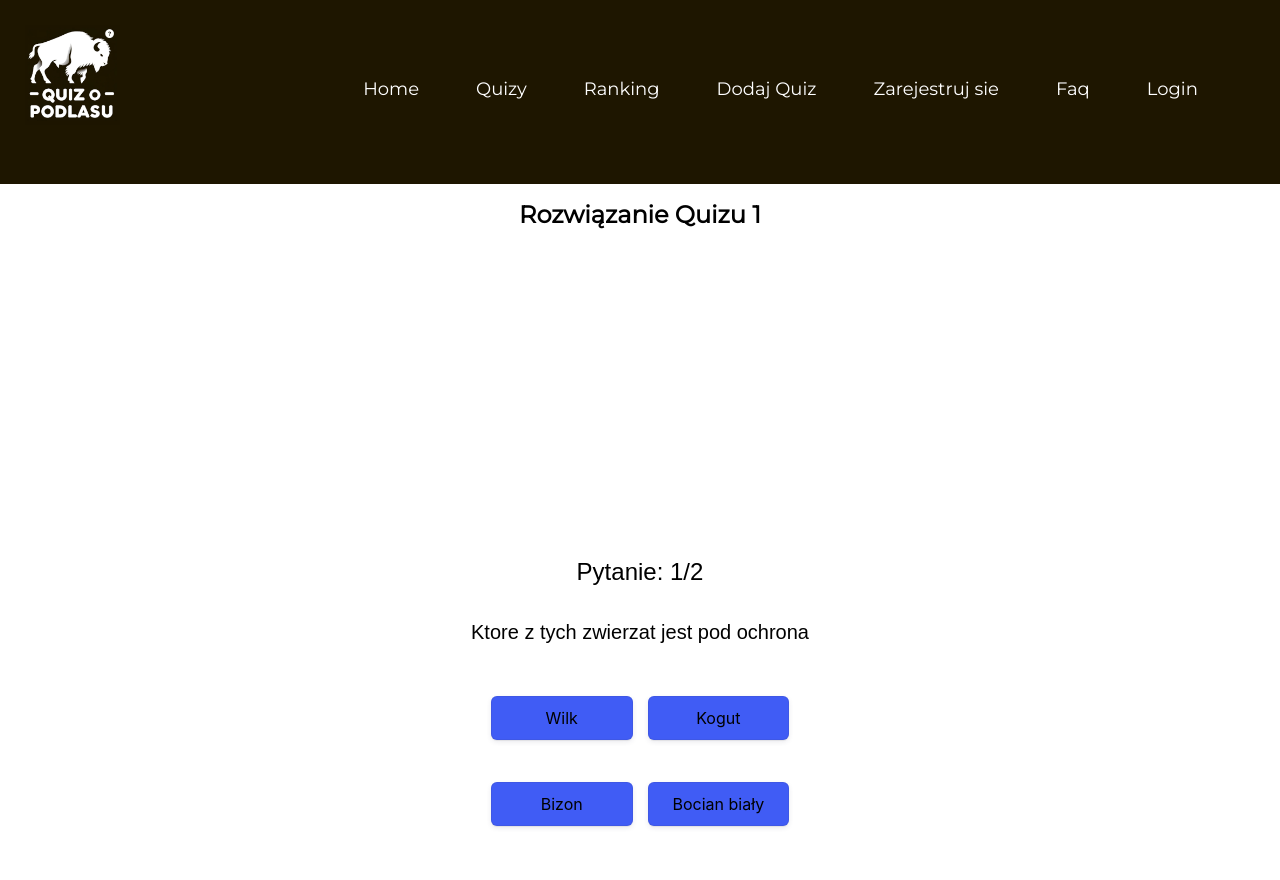
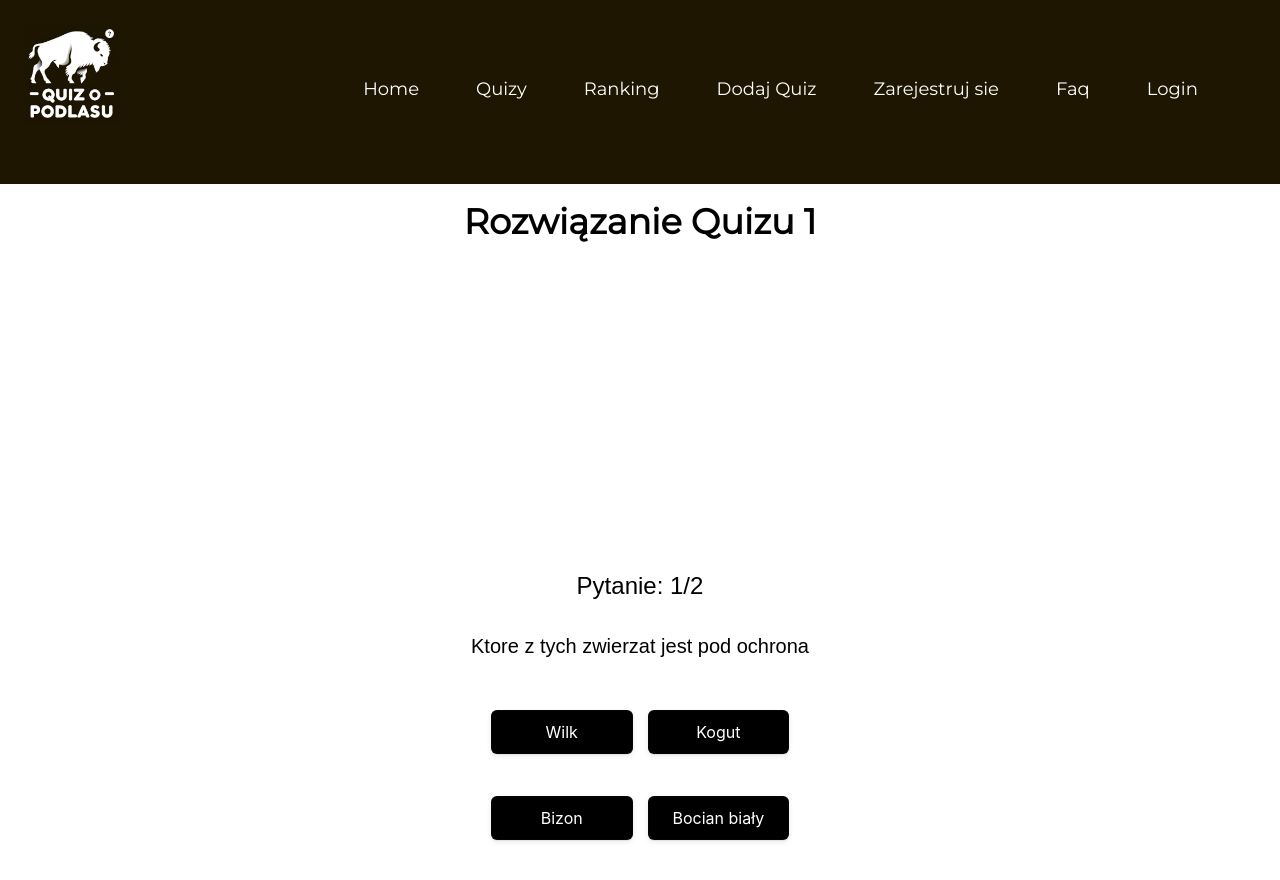
Before and after one commit to lewy212/Projekt_React, a React (Create React App) app: page /rozwiaz-quiz/1 in a window 1280 px wide. Built offline with nearby package versions, Linux system fonts and the light colour scheme.

Commit message:
poprawa cd

```diff
--- a/src/App.css
+++ b/src/App.css
@@ -79,12 +79,12 @@ button {
 .btn {
   appearance: button;
   backface-visibility: hidden;
-  background-color: #405cf5;
+  background-color: black;
   border-radius: 6px;
   border-width: 0;
   box-shadow: rgba(50, 50, 93, .1) 0 0 0 1px inset,rgba(50, 50, 93, .1) 0 2px 5px 0,rgba(0, 0, 0, .07) 0 1px 1px 0;
   box-sizing: border-box;
-  color: #000000;
+  color: white;
   cursor: pointer;
   font-family: -apple-system,system-ui,"Segoe UI",Roboto,"Helvetica Neue",Ubuntu,sans-serif;
   font-size: 100%;
--- a/src/RozwiazQuiz.js
+++ b/src/RozwiazQuiz.js
@@ -63,7 +63,7 @@ const RozwiazQuiz = ({ match, listaQuizow, listaUserow }) => {
         <div style={{ textAlign: "center", marginTop: "200px" }}>
             {quiz ? (
                 <>
-                    <h2>Rozwiązanie Quizu {quiz.id}</h2>
+                    <h1>Rozwiązanie Quizu {quiz.id}</h1>
                     {quiz.listaPytan.length > 0 ? (
                         <div className="app">
                             {showWynik ? (
@@ -73,9 +73,9 @@ const RozwiazQuiz = ({ match, listaQuizow, listaUserow }) => {
                             ) : (
                                 <>
                                     <section className="question-section">
-                                        <h1 className="header-styled-h1">
+                                        <h2 className="header-styled-h1">
                                             Pytanie: {aktualnePytanie + 1}/{quiz.listaPytan.length}
-                                        </h1>
+                                        </h2>
                                         <p className="text-styled">{quiz.listaPytan[aktualnePytanie].tresc}</p>
                                     </section>
 
```
